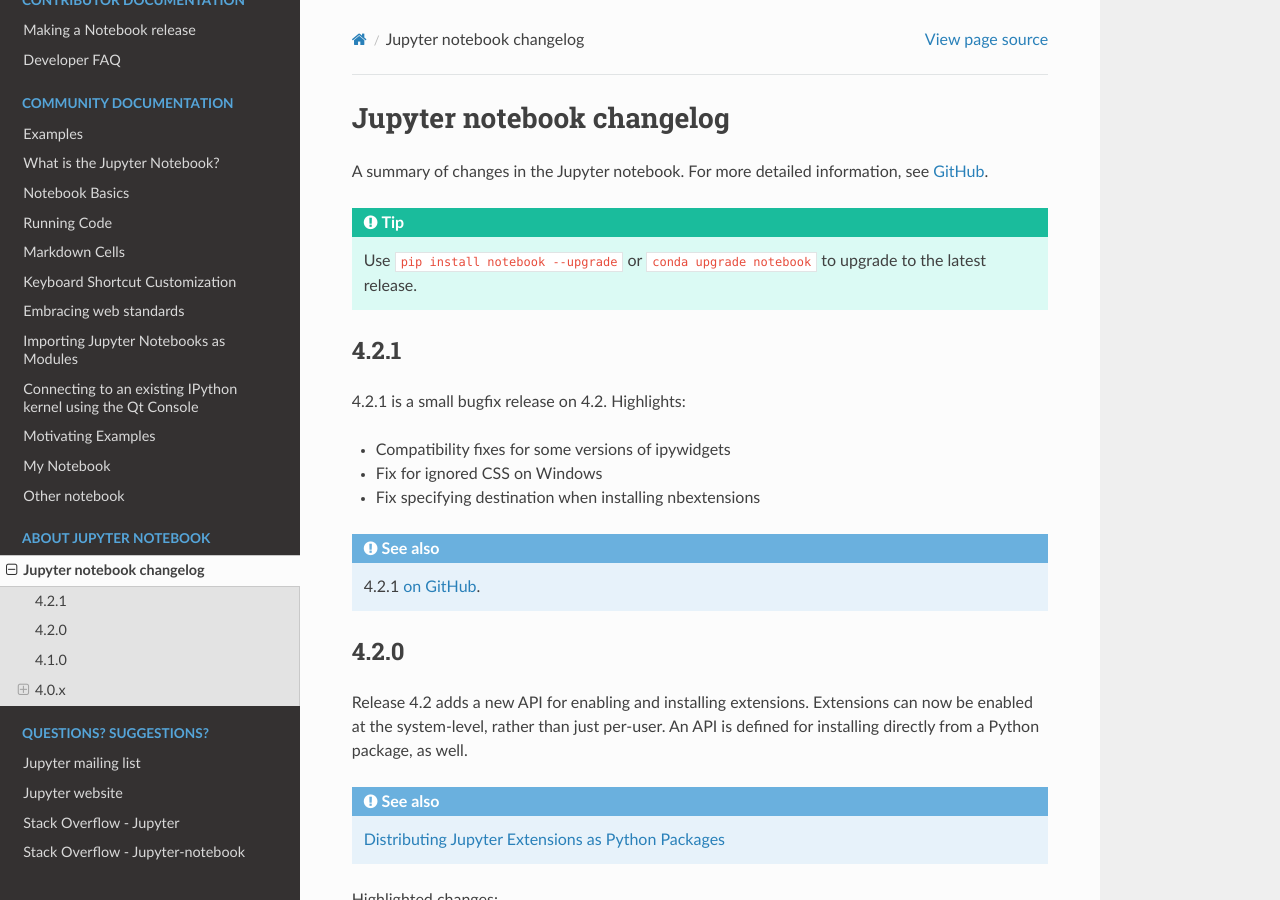
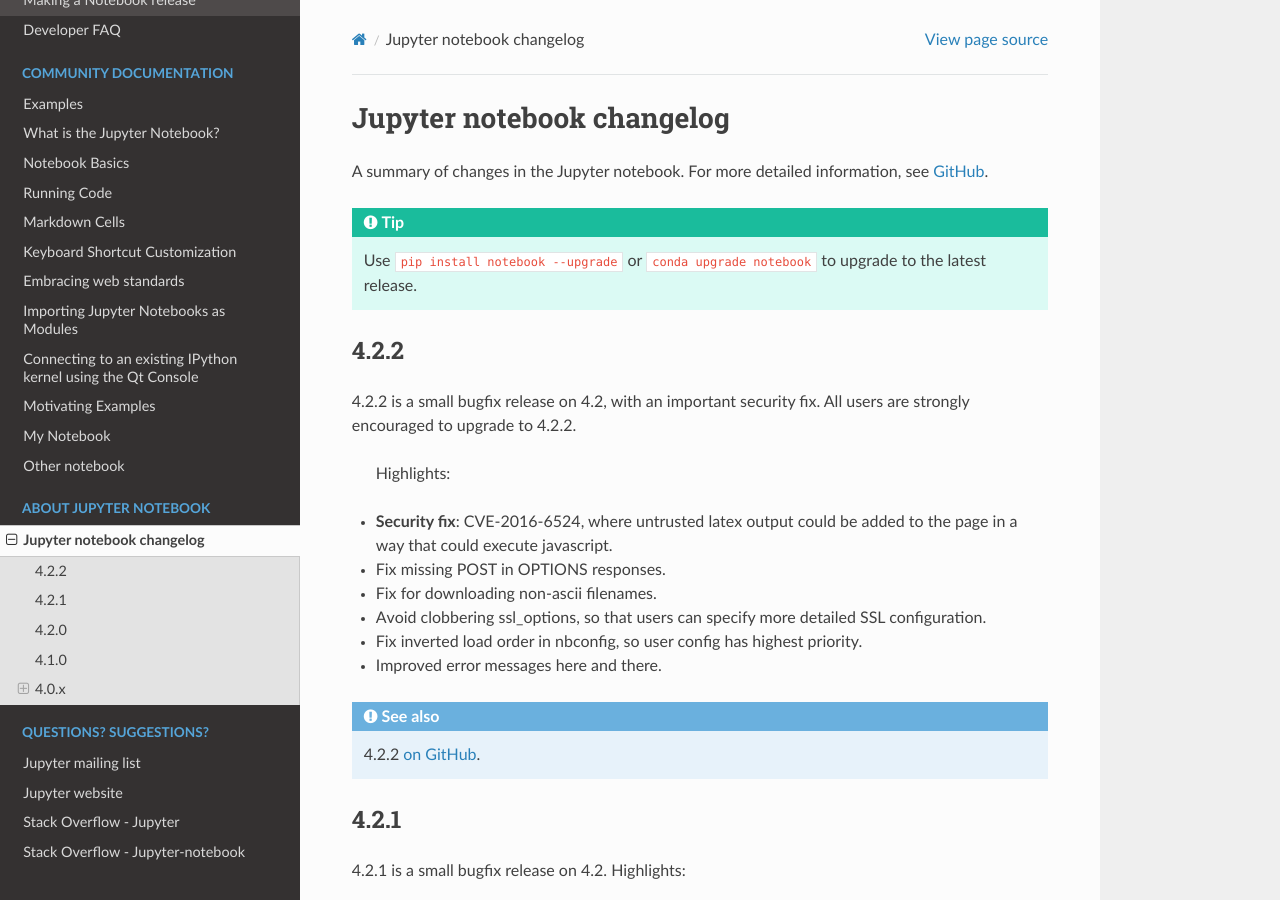
Before and after one commit to jupyter/nbclassic, a Sphinx documentation site: the page built from docs/source/changelog.rst, in a window 1280 px wide and 900 px high. Built offline with Sphinx 7.4.7 and the Read the Docs theme 2.0.0, drawn with Linux system fonts in a browser that asks for light colours; pages that are not in the unit, such as notebooks, are missing from menus.

Commit message:
Changelog for 4.2.2

```diff
--- a/docs/source/changelog.rst
+++ b/docs/source/changelog.rst
@@ -11,6 +11,27 @@
      Use ``pip install notebook --upgrade`` or ``conda upgrade notebook`` to
      upgrade to the latest release.
 
+.. _release-4.2.2:
+
+4.2.2
+-----
+
+4.2.2 is a small bugfix release on 4.2, with an important security fix.
+All users are strongly encouraged to upgrade to 4.2.2.
+
+ Highlights:
+
+- **Security fix**: CVE-2016-6524, where untrusted latex output
+  could be added to the page in a way that could execute javascript.
+- Fix missing POST in OPTIONS responses.
+- Fix for downloading non-ascii filenames.
+- Avoid clobbering ssl_options, so that users can specify more detailed SSL configuration.
+- Fix inverted load order in nbconfig, so user config has highest priority.
+- Improved error messages here and there.
+
+.. seealso::
+
+    4.2.2 `on GitHub <https://github.com/jupyter/notebook/milestones/4.2.2>`__.
 
 .. _release-4.2.1:
 
```
